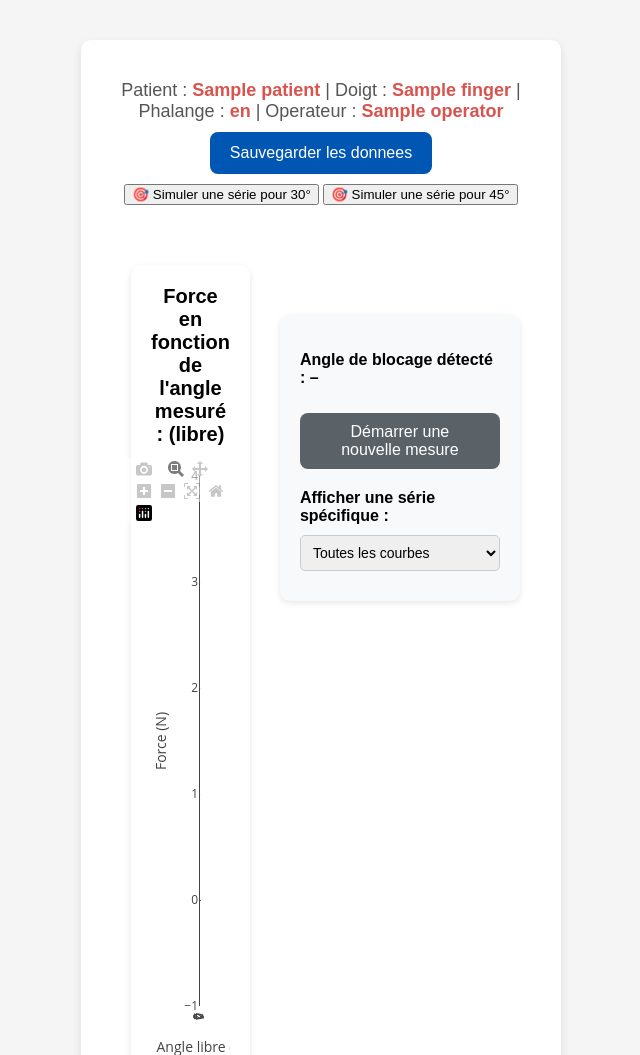
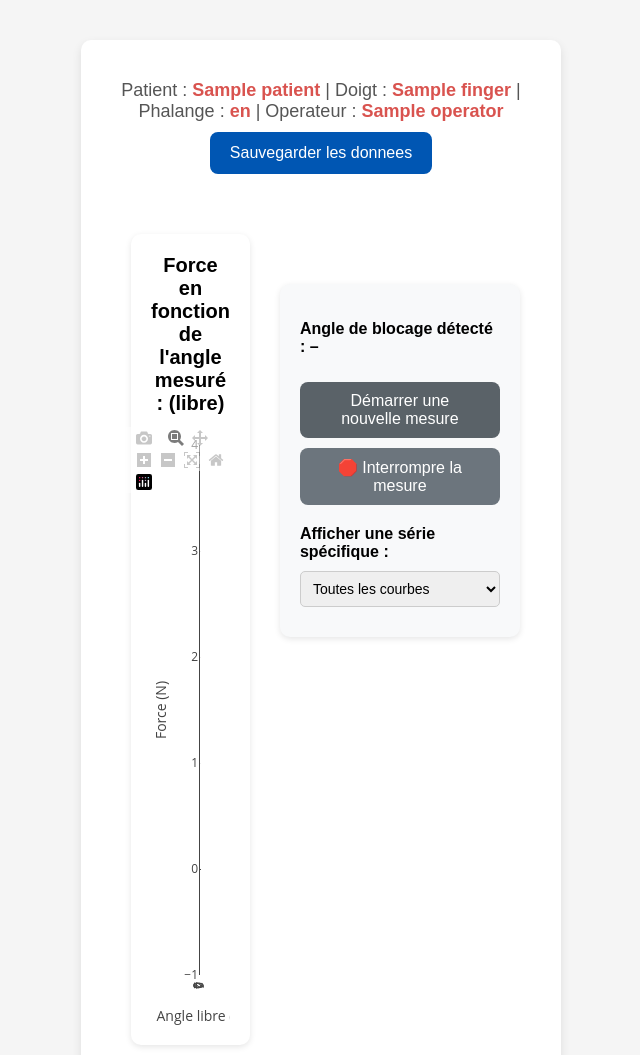
Before and after one commit to maxamed1205/PI, a Flask app: template templates/measurement.html in a window 1280 px wide. Shown: the part 120-1175 px from the top of that part, without its empty margins (319-959 px from the left). Run offline with Flask 3, Linux system fonts and the light colour scheme; the template is opened without the code that fills it: most values are stand-ins (such as "Sample title", 1, 10 or a date in 2020); the page is wider than the window, and the part outside it is not shown; some libraries are stand-ins or nearby versions.

Commit message:
✨ Mise à jour interface : HTML/CSS/JS pour mesures

```diff
--- a/static/css/measurement.css
+++ b/static/css/measurement.css
@@ -240,3 +240,13 @@ h2 {
     margin-top: 5px;              /* Petit espace au-dessus du select (séparation du label) */
     font-size: 14px;              /* Taille de police standard pour lisibilité et cohérence avec les autres champs */
 }
+
+/* --- BOUTON "INTERRUPTRE LA MESURE" : gris au repos, rouge au survol --- */
+.start-button.danger {
+    background-color: #6c757d;     /* Gris neutre par défaut (Bootstrap secondary) */
+    color: white;                  /* Texte blanc */
+}
+
+.start-button.danger:hover {
+    background-color: #dc3545;     /* Rouge vif au survol (Bootstrap danger) */
+}
--- a/static/js/measurement.js
+++ b/static/js/measurement.js
@@ -120,23 +120,72 @@ document.addEventListener('DOMContentLoaded', () => { // Déclenché lorsque le
         Plotly.Plots.resize(document.getElementById('graph-force-vs-angle')); // Force Plotly à redimensionner le graphe force/angle
     }, 200); // Délai en millisecondes (0.2 seconde) pour que tout soit bien prêt avant d’ajuster les graphes
 
-    // // 🔽 AJOUTE CECI ICI 🔽
-    // const startBtn = document.getElementById("startSeriesButton");
-    // if (startBtn) {
-    //     startBtn.addEventListener("click", () => {
-    //         // Simulation automatique
-    //         const anglesPossibles = ["30°", "45°", "60°", "75°"];
-    //         const angleAleatoire = anglesPossibles[Math.floor(Math.random() * anglesPossibles.length)];
-    //         simulateFakeMeasurementSeries(angleAleatoire);
-    //     });
-    // }
-    const startBtn = document.getElementById("startSeriesButton");
-    if (startBtn) {
-        startBtn.addEventListener("click", () => {
-            onStartMeasurementSeries();  // ⬅️ Utilise les vraies valeurs
+    const startBtn = document.getElementById("startSeriesButton"); // ➤ Récupère le bouton HTML correspondant à l’ID "startSeriesButton" (bouton 'Démarrer la mesure')
+
+    if (startBtn) { // ➤ Vérifie que le bouton existe bien dans le DOM (évite les erreurs si l’élément est introuvable)
+
+        startBtn.disabled = true; // 🔒 Désactive le bouton par défaut au chargement de la page, tant que les données (angles) ne sont pas encore disponibles
+
+        startBtn.addEventListener("click", () => { // ➤ Ajoute un écouteur d’événement : quand l’utilisateur clique sur le bouton...
+            onStartMeasurementSeries(); // ➤ ... on appelle la fonction qui lance une nouvelle série de mesure avec l’angle détecté automatiquement
         });
+
     }
+    const stopBtn = document.getElementById("stopSeriesButton"); // 🔴 Bouton "Interrompre la mesure"
+
+    if (stopBtn) { // ✅ Vérifie si le bouton existe réellement dans le DOM (évite des erreurs si l’élément est absent)
+
+        console.log("🛑 Bouton 'Interrompre la mesure' détecté dans le DOM"); // 🪵 Log informatif : confirme que le bouton est bien présent dans la page
+
+        stopBtn.addEventListener("click", () => { // ➕ Ajoute un écouteur d’événement : exécute la fonction ci-dessous lorsqu’un clic est effectué sur le bouton
+
+            console.log("🧨 Clic détecté sur le bouton 'Interrompre la mesure'"); // 🪵 Log : confirme que le clic sur le bouton a bien été détecté
+
+            if (currentSeries) { // ✅ Vérifie s’il existe actuellement une série de mesure en cours
+                console.log("📊 Série en cours trouvée :", currentSeries.label); // 🪵 Log : affiche le nom (label) de la série active
+            } else {
+                console.warn("⚠️ Aucune série active au moment de l'interruption !"); // ⚠️ Avertit qu’aucune série n’était en cours (rien à interrompre)
+            }
+
+            if (currentSeries && !currentSeries.stopped) { // ✅ Double condition : vérifie qu’une série est active ET qu’elle n’est pas encore marquée comme arrêtée
+
+                currentSeries.stopped = true; // 🛑 Marque explicitement la série comme arrêtée (évite que de nouveaux points soient ajoutés)
+                measurementSeries.push(currentSeries); // 📥 Ajoute cette série complète à la liste globale des séries enregistrées (pour affichage ou export)
+                console.log("📥 Série ajoutée à la liste des séries enregistrées :", currentSeries.label); // 🪵 Log de confirmation de l’enregistrement
+
+                currentSeries = null; // 🔄 Réinitialise la variable (plus de série active à ce stade, on attend une nouvelle série si besoin)
+                renderForceVsAnglePlot(); // 🔄 Met à jour le graphique "Force vs Angle" pour refléter l’arrêt de la série actuelle
+                alert("Série interrompue manuellement !"); // 🔔 Message utilisateur : feedback visuel que la série a été bien arrêtée
+
+            } else {
+                console.log("⏸️ Série déjà arrêtée ou inexistante — aucune action nécessaire."); // ℹ️ Cas où soit la série est déjà arrêtée, soit aucune n’a été démarrée : rien à faire
+            }
+
+        });
+
+    } else {
+        console.warn("❌ Bouton 'stopSeriesButton' introuvable dans le DOM !"); // ⚠️ Avertissement si le bouton n’est pas trouvé dans la page HTML (problème potentiel d’intégration ou de chargement)
+    }
+
+
 });
+
+function updateStartButtonState() {
+    const startBtn = document.getElementById("startSeriesButton"); // ➤ Récupère le bouton HTML 'Démarrer la mesure' via son ID
+
+    if (!startBtn) return; // ➤ Si le bouton n’existe pas dans la page, on quitte immédiatement la fonction (sécurité)
+
+    // --------------------------------------------------
+    // Vérifie si la donnée nécessaire est disponible
+    // --------------------------------------------------
+
+    const ready = // ➤ Variable booléenne : indique si le bouton peut être activé
+        (blockedPhalange === "proximale" && latestDistal !== null) || // ➤ Cas 1 : si la phalange bloquée est proximale, alors on attend un angle distal valide
+        (blockedPhalange === "distale" && latestProximal !== null);   // ➤ Cas 2 : si la phalange bloquée est distale, alors on attend un angle proximal valide
+
+    startBtn.disabled = !ready; // ➤ Active le bouton si `ready` est vrai, sinon le désactive (inversion logique avec `!`)
+}
+
 
 // --------------------------------------------------
 // Réception des données de force depuis le serveur
@@ -156,7 +205,8 @@ socket.on('force_update', function(data) {
 socket.on('angle_distal_update', function(data) {
     latestDistal = parseFloat(data['Angle distale']).toFixed(1); // Convertit l’angle en nombre à 1 décimale
     document.getElementById('angle-distal').textContent = latestDistal; // Affiche l’angle dans l’interface
-    console.log("📡 distal reçu:", data); // Affiche dans la console pour vérification
+    // console.log("📡 distal reçu:", data); // Affiche dans la console pour vérification
+    updateStartButtonState(); // ✅ Vérifie si bouton peut être activé
     maybePlotNewPoint(); // Tente de tracer un point dans force vs angle (à condition que les deux angles soient dispo)
 });
 
@@ -167,7 +217,8 @@ socket.on('angle_distal_update', function(data) {
 socket.on('angle_proximal_update', function(data) {
     latestProximal = parseFloat(data['Angle proximal']).toFixed(1); // Convertit l’angle en nombre à 1 décimale
     document.getElementById('angle-proximal').textContent = latestProximal; // Affiche l’angle dans l’interface
-    console.log("📡 proximal reçu:", data); // Affiche dans la console pour vérification
+    // console.log("📡 proximal reçu:", data); // Affiche dans la console pour vérification
+    updateStartButtonState(); // ✅ Vérifie si bouton peut être activé
     maybePlotNewPoint(); // Tente de tracer un point dans force vs angle
 });
 
@@ -221,6 +272,7 @@ function plotAmplitudeGraph() {
 // --------------------------------------------------
 // Ajoute un point sur les graphiques si les deux angles sont disponibles
 // --------------------------------------------------
+
 function maybePlotNewPoint() {
     if (latestDistal !== null && latestProximal !== null) { // Vérifie que les deux mesures d'angles ont été reçues
         const now = getFormattedTime(); // Récupère l’heure actuelle
@@ -241,59 +293,13 @@ function maybePlotNewPoint() {
             angleLibre = latestProximal; // L’angle libre est proximal
         }
 
-        if (lastForce !== undefined && angleLibre !== null) { // Si la force et l’angle libre sont valides
-            // updateForceVsAngle(lastForce, angleLibre); // Ajoute le point au graphe force vs angle
-            appendToCurrentSeries(parseFloat(lastForce), parseFloat(angleLibre)); // Ajoute le point au graphe force vs angle
-            console.log("✅ Donnée ajoutée au graphique Force vs Angle:", lastForce, angleLibre);
+        // ⛔ Ce bloc est indépendant — ajoute au graphique force vs angle SEULEMENT si une série est active
+        if (lastForce !== undefined && angleLibre !== null && currentSeries && !currentSeries.stopped) {
+            console.log("🧪 Point ajouté à la série :", lastForce, angleLibre);
+            appendToCurrentSeries(parseFloat(lastForce), parseFloat(angleLibre));
         }
-
-        latestDistal = null; // Réinitialise la dernière valeur reçue
-        latestProximal = null;
     }
 }
-
-// --------------------------------------------------
-// Initialise un graphique vide Force vs Angle libre
-// --------------------------------------------------
-
-// function plotForceVsAngleEmpty() { // Fonction pour initialiser un graphique vide Force vs Angle
-//     Plotly.newPlot('graph-force-vs-angle', [{ // Crée un nouveau tracé Plotly dans l’élément HTML avec l’ID spécifié
-//         x: [], // Initialise la série d’abscisses (angle libre) comme un tableau vide
-//         y: [], // Initialise la série d’ordonnées (force) comme un tableau vide
-//         mode: 'markers', // Mode d’affichage : uniquement des points (pas de lignes)
-//         name: 'Force vs Angle libre', // Légende de la courbe dans l’interface graphique
-//         line: { color: color } // Couleur utilisée pour les points
-//     }], {
-//         xaxis: { title: 'Angle libre (°)' }, // Titre affiché pour l’axe horizontal
-//         yaxis: { title: 'Force (N)' }, // Titre affiché pour l’axe vertical
-//         margin: { l: 50, r: 30, t: 20, b: 50 }, // Marges autour du graphique
-//         // title: "Force en fonction de l'angle mesuré (libre)" // Titre du graphique
-//     }, { responsive: true }); // Rend le graphique adaptatif au redimensionnement de l’écran
-// }
-
-// --------------------------------------------------
-// Met à jour le graphique Force en fonction de l’Angle libre
-// --------------------------------------------------
-// function updateForceVsAngle(forceValue, angleLibre) {
-//     forceVsAngleX.push(parseFloat(angleLibre)); // Ajoute l’angle à la liste des abscisses
-//     forceVsAngleY.push(parseFloat(forceValue)); // Ajoute la force à la liste des ordonnées
-
-//     console.log("📈 Tracé Force vs Angle:", forceVsAngleX, forceVsAngleY); // Affiche les données actuelles en console
-
-//     Plotly.newPlot('graph-force-vs-angle', [{ // Crée un nouveau graphique dans la div avec l’ID donné
-//         x: forceVsAngleX, // Axe des abscisses : angles libres
-//         y: forceVsAngleY, // Axe des ordonnées : forces
-//         mode: 'markers', // Type de graphique : nuage de points
-//         name: 'Force vs Angle libre', // Légende de la courbe
-//         line: { color: color } // Couleur de la courbe
-//     }], {
-//         xaxis: { title: 'Angle libre (°)' }, // Titre de l’axe des abscisses
-//         yaxis: { title: 'Force (N)' }, // Titre de l’axe des ordonnées
-//         margin: { l: 50, r: 30, t: 20, b: 50 }, // Marges du graphique
-//         title: "Force en fonction de l'angle mesuré (libre)" // Titre du graphique
-//     }, { responsive: true }); // Rend le graphique adaptatif à la taille de l’écran
-// }
-
 
 // --------------------------------------------------
 // Rend les graphiques adaptatifs au redimensionnement de la fenêtre
@@ -325,7 +331,16 @@ document.getElementById('saveButton').addEventListener('click', function() { //
         amplitude_distal: { // Données d’amplitude pour la phalange distale
             time: angleTime, // Liste des instants correspondants (mêmes que ci-dessus)
             data: angleData // Valeurs angulaires mesurées pour la phalange distale
-        }
+        },
+        series: measurementSeries.map(serie => {
+            return {
+                label: serie.label,           // "Blocage D-I à 30°"
+                color: serie.color,           // Couleur de la série
+                dataX: serie.dataX,           // Angles libres
+                dataY: serie.dataY            // Forces correspondantes
+            };
+        })
+
     });
     alert('Donnees envoyees pour sauvegarde !'); // Affiche une alerte pour confirmer l’envoi des données à l’utilisateur
 });
@@ -366,26 +381,30 @@ function onStartMeasurementSeries() {
     // Fonction appelée lorsqu'on clique sur le bouton "Démarrer une nouvelle mesure"
     // Elle détermine automatiquement quel angle utiliser en fonction de la phalange bloquée
     // Puis elle démarre une nouvelle série de mesure si un angle valide est disponible
+    console.log("🟢 Nouvelle mesure démarrée — angleDistal:", latestDistal, "angleProximal:", latestProximal);
 
-    // Initialisation d'une variable qui contiendra la valeur de l’angle libre à utiliser
-    let angleMesure = null;
+    let angleMesure = null; // Initialisation d'une variable qui contiendra la valeur de l’angle libre à utiliser
+    let angleBlocage = null; // Initialise la variable qui contiendra l’angle de blocage détecté
 
-    // Si la phalange bloquée est la proximale (la plus proche de la paume)
+    // Si la phalange bloquée est la proximale (côté paume)
     if (blockedPhalange === "proximale") {
-        // Alors l’angle libre à mesurer est celui de la phalange distale
-        angleMesure = latestDistal;
-    } else if (blockedPhalange === "distale") {
-        // Si la phalange bloquée est la distale (au bout du doigt)
-        // Alors l’angle libre à mesurer est celui de la phalange proximale
-        angleMesure = latestProximal;
+        angleBlocage = latestProximal;   // ➤ Alors l’angle de blocage est celui mesuré au niveau de la phalange proximale
+    }
+    // Si la phalange bloquée est la distale (au bout du doigt)
+    else if (blockedPhalange === "distale") {
+        angleBlocage = latestDistal;     // ➤ Alors l’angle de blocage est celui mesuré au niveau de la phalange distale
     }
 
+    angleMesure = angleBlocage; // ✅ ➕ Ajoute cette ligne
+
+    document.getElementById("autoAngleDisplay").textContent = `${parseInt(angleBlocage)}°`; // ⬅️ Met à jour l'affichage de l’angle de blocage détecté (ex : "45°") en le convertissant en entier puis en l'affichant dans l’élément HTML d’ID "autoAngleDisplay"
+
     // Vérifie si un angle a bien été détecté
-    if (!angleMesure) {
-        // Si ce n’est pas le cas, on alerte l’utilisateur et on arrête l'exécution
+    if (angleMesure === null || angleMesure === undefined || isNaN(parseFloat(angleMesure))) {
         alert("Aucun angle détecté pour démarrer la mesure.");
         return;
     }
+
 
     // Convertit l’angle en entier (ex. 45.6 devient 45), puis ajoute le symbole °
     // Cela permet de créer une étiquette lisible pour l’interface utilisateur
@@ -436,47 +455,38 @@ function startNewMeasurementSeries(angleLabel) {
         dataX: [],                              // Liste des angles
         dataY: [],                              // Liste des forces
         startForce: null,                       // Valeur de force initiale
-        stopped: false                          // Indique si la série est terminée
-    };
+        stopped: false,                          // Indique si la série est terminée
+         };
 }
 
 
+// --------------------------------------------------
+// Ajoute une mesure (force + angle) à la série en cours
+// --------------------------------------------------
+
 function appendToCurrentSeries(force, angle) {
-    // Si aucune série n’est active ou si elle est déjà arrêtée, on quitte
+    // Si aucune série n’est active OU si la série est marquée comme terminée, on ne fait rien
     if (!currentSeries || currentSeries.stopped) return;
 
-    // Si la force de départ n’a pas encore été définie, on l’initialise avec la première valeur reçue
+    // --------------------------------------------------
+    // 1️⃣ Initialisation de la force de départ
+    // --------------------------------------------------
+
+    // Si c’est la toute première mesure, on enregistre la valeur de force comme référence initiale
     if (currentSeries.startForce === null) {
         currentSeries.startForce = force;
-    } else {
-        // Définition d’une tolérance de 10% autour de la force initiale
-        const tol = 0.1 * currentSeries.startForce;
-
-        // Si la force est revenue proche de la valeur de départ ET qu’il y a suffisamment de points
-        if (Math.abs(force - currentSeries.startForce) < tol && currentSeries.dataX.length > 3) {
-            currentSeries.stopped = true; // Marque la série comme terminée
-            measurementSeries.push(currentSeries); // Ajoute à l'historique des séries
-
-            // Ajoute la série terminée dans la liste déroulante de sélection
-            const option = document.createElement("option");
-            option.value = currentSeries.label;
-            option.textContent = currentSeries.label;
-            option.style.color = currentSeries.color;
-            document.getElementById("seriesSelector").appendChild(option);
-
-            currentSeries = null;          // Réinitialise la série courante
-            renderForceVsAnglePlot();      // Met à jour le graphique
-            return;                        // Fin de la fonction ici (ne pas ajouter le point)
-        }
     }
 
-    // Ajoute les nouvelles valeurs mesurées (force, angle) dans la série en cours
-    currentSeries.dataX.push(angle); // Ajoute un angle (X)
-    currentSeries.dataY.push(force); // Ajoute une force (Y)
+    // --------------------------------------------------
+    // 6️⃣ Ajout du point (angle + force) à la série en cours
+    // --------------------------------------------------
 
-    // Met à jour le graphique avec les nouvelles données
-    renderForceVsAnglePlot();
+    currentSeries.dataX.push(angle); // Ajoute la valeur d’angle à la liste X (abscisses)
+    currentSeries.dataY.push(force); // Ajoute la valeur de force à la liste Y (ordonnées)
+
+    renderForceVsAnglePlot(); // Met à jour le graphique avec tous les points présents
 }
+
 
 function renderForceVsAnglePlot() {
     // Récupère la série sélectionnée dans la liste déroulante (ou "all" si aucune)
@@ -541,4 +551,5 @@ function simulateFakeMeasurementSeries(angleLabel = "45°") {
     }
 
     appendToCurrentSeries(baseForce, angleLabel === "30°" ? 42 : 63);
+    console.log("✅ currentSeries (nouvelle):", currentSeries);
 }
--- a/templates/measurement.html
+++ b/templates/measurement.html
@@ -46,13 +46,6 @@
     <!-- <button> : Élément HTML interactif permettant de déclencher une action (ici : enregistrer les données) -->
     <!-- id="saveButton" : Identifiant utilisé par JavaScript pour attacher un événement onclick -->
 
-</div>
-
-
-<!-- ✅ BOUTONS DE SIMULATION DE MESURES (TEST LOCAL SANS RASPBERRY) -->
-<div class="save-button-container">
-    <button onclick="simulateFakeMeasurementSeries('30°')">🎯 Simuler une série pour 30°</button>
-    <button onclick="simulateFakeMeasurementSeries('45°')">🎯 Simuler une série pour 45°</button>
 </div>
 
 
@@ -125,6 +118,12 @@
             Démarrer une nouvelle mesure
             <!-- Emoji symbolisant un nouveau départ, et texte explicite pour l’utilisateur -->
         </button>
+
+        <!-- 🔵 Bouton pour interrompre manuellement la série en cours -->
+         <button id="stopSeriesButton" class="start-button danger" style="margin-top: 10px;" disabled>
+            🛑 Interrompre la mesure
+        </button>
+
 
         <!-- Libellé associé au menu déroulant ci-dessous -->
         <label for="seriesSelector" style="margin-top: 20px; display: block;">
@@ -242,6 +241,21 @@
         }
     </script>
 
+
+    <script>
+        // Rend les données du patient accessibles à JavaScript via une variable globale
+        window.patientData = {
+            patient_name: "{{ patient.patient_name }}",  // Nom du patient
+            finger: "{{ patient.finger }}",              // Doigt concerné
+            phalange: "{{ patient.phalange }}",          // Phalange bloquée
+            operator: "{{ patient.operator }}"           // Nom de l’opérateur
+        };
+
+        if (window.DEBUG) {
+            console.log("🧾 Données patient injectées :", window.patientData);
+        }
+    </script>
+
     <script src="{{ url_for('static', filename='js/measurement.js') }}"></script>
     <!-- Fichier JavaScript principal de la page, gère l'affichage, les événements et les interactions dynamiques -->
     <!-- url_for(...) : Permet de pointer dynamiquement vers ce fichier dans le dossier static/js -->
```
